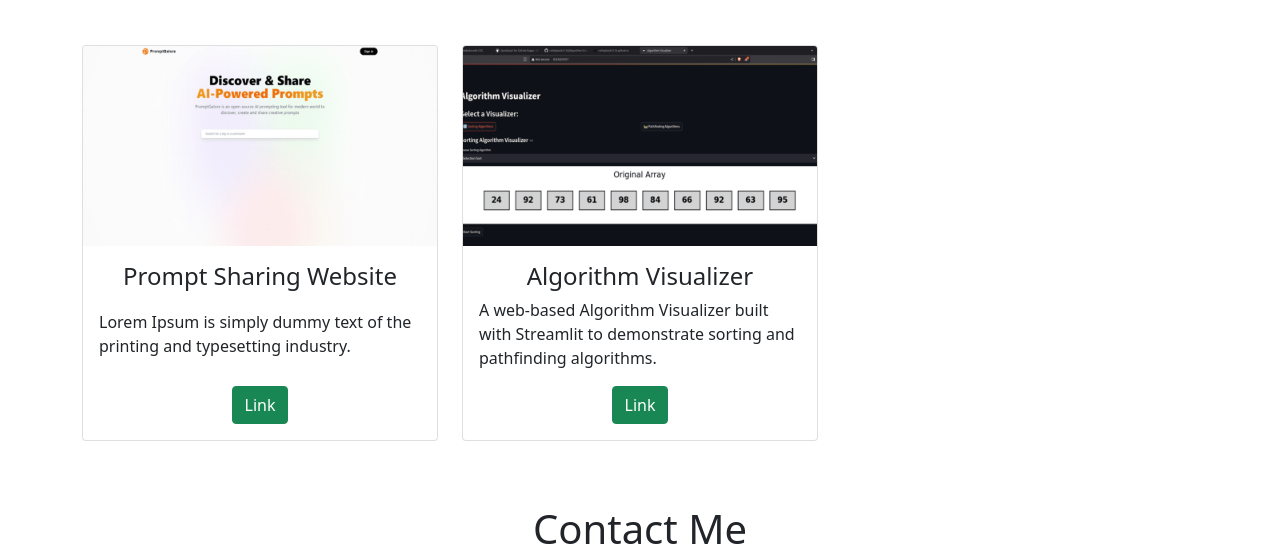
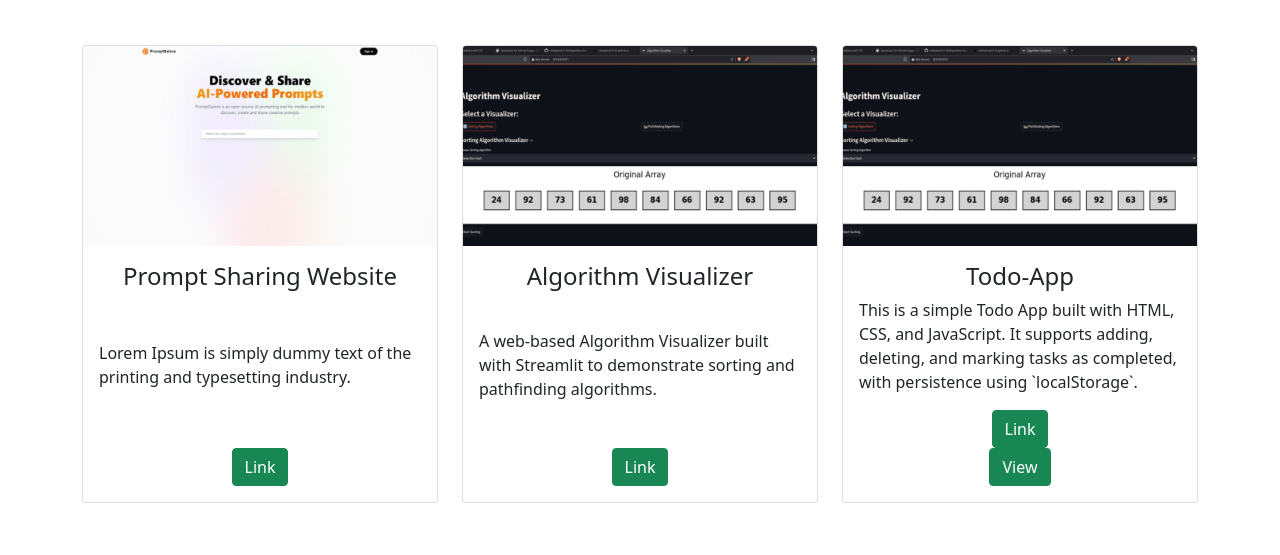
Before and after one commit to rohitghosh2134/Portfolio_Website, a plain HTML site: page index.html in a window 1280 px wide. Shown: the part 2610-3165 px from the top of the page. Drawn offline with nearby package versions, Linux system fonts and the light colour scheme.

Commit message:
Added Todo-App

```diff
--- a/index.html
+++ b/index.html
@@ -43,7 +43,7 @@
             </div>
         </div>
     </nav>
-    <!-- main banner -->
+    <!-- Main banner -->
     <section class="bgimage" id="home">
         <div class="container-fluid">
             <div class="row">
@@ -55,7 +55,7 @@
         </div>
     </section>
 
-    <!-- about section-->
+    <!-- About section-->
     <section id="about">
         <div class="container mt-4 pt-4">
             <h1 class="text-center">About Me</h1>
@@ -81,7 +81,7 @@
             </div>
     </section>
 
-    <!-- services section-->
+    <!-- Skills section-->
     <section id="services">
         <div class="container">
             <h1 class="text-center">Skills</h1>
@@ -263,11 +263,21 @@
 
                 <!--Card-->
 
-
-
-
-
-
+                <div class="col-lg-4 mt-4">
+                    <div class="card portfolioContent">
+                        <img class="card-img-top" src="images/algorithmVisualizer_optimized.png" alt="Card image" style="width:100%">
+                        <div class="card-body">
+                            <h4 class="card-title">Todo-App</h4>
+                            <p class="card-text">This is a simple Todo App built with HTML, CSS, and JavaScript. It supports adding, deleting, and marking tasks as completed, with persistence using `localStorage`.</p>
+                            <div class="text-center">
+                                <a href="https://github.com/rohitghosh2134/Todo-App" class="btn btn-success">Link</a>
+                            </div>
+                            <div class="text-center">
+                                <a href="https://rohitghosh2134.github.io/Todo-App/" class="btn btn-success">View</a>
+                            </div>
+                        </div>
+                    </div>
+                </div>
 
             </div>
     </section>
```
